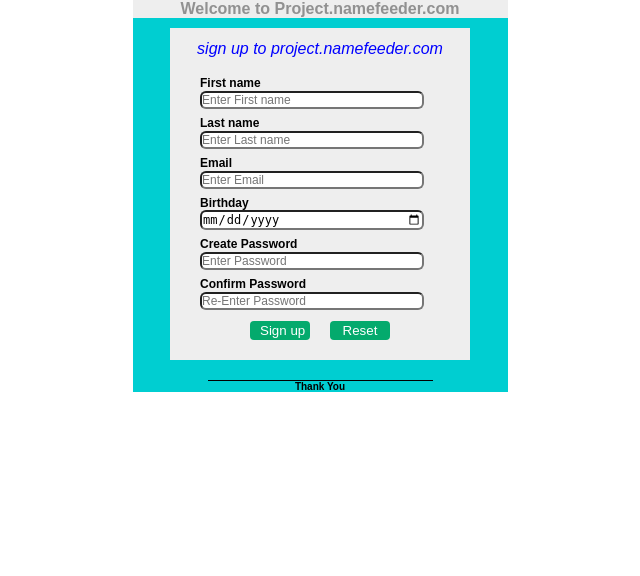
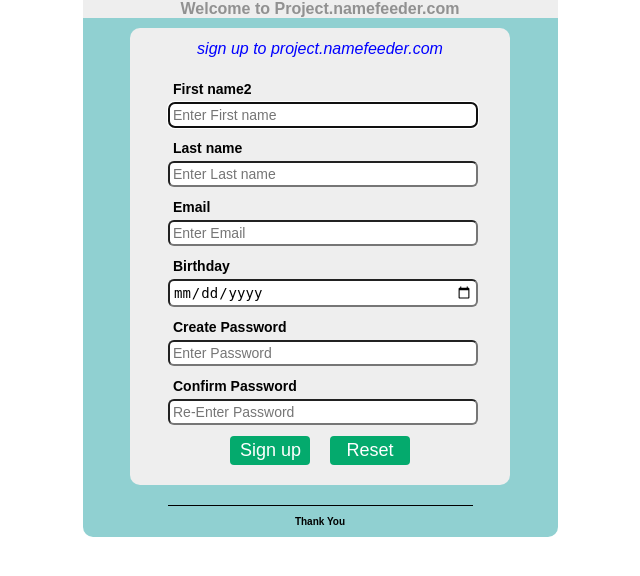
Before and after one commit to chamithlkml/training-project-002, a PHP site: page /signup.html in a window 1280 px wide. Shown: the top 576 px of the page, without its empty margins (320-960 px from the left). Run offline with PHP 8.4, Linux system fonts and the light colour scheme.

Commit message:
Edited sign up style file

```diff
--- a/signup.html
+++ b/signup.html
@@ -19,28 +19,28 @@
 				<p class="text1">sign up to project.namefeeder.com</p><b/>
 
 			<div class="row-body">
-				<p class="text2">First name</p>
-				<td><input type="textbox" placeholder="Enter First name" name="fname"></td>
+				<p class="text2">First name2</p>
+				<td><input type="textbox" placeholder="Enter First name" autofocus name="fname"></td>
 			</div>
 			<div class="row-body">
 				<p class="text2">Last name</p>
-				<td><input type="textbox" placeholder="Enter Last name" name="lname"></td>
+				<td><input type="textbox" placeholder="Enter Last name" autofocus name="lname"></td>
 			</div>
 			<div class="row-body">
 				<p class="text2">Email</p>
-				<td><input type="email" placeholder="Enter Email" name="nemail"></td>
+				<td><input type="email" placeholder="Enter Email" autofocus name="nemail"></td>
 			</div>
 			<div class="row-body">
 				<p class="text2">Birthday</p>
-				<td><input type="date" placeholder="Select Birthday" name="bdate"></td>
+				<td><input type="date" placeholder="Select Birthday" autofocus name="bdate"></td>
 			</div>
 			<div class="row-body">
 				<p class="text2">Create Password</p>
-				<td><input type="Password" placeholder="Enter Password" name="npass"></td>
+				<td><input type="Password" placeholder="Enter Password" autofocus name="npass"></td>
 			</div>
 			<div class="row-body">
 				<p class="text2">Confirm Password</p>
-				<td><input type="Password" placeholder="Re-Enter Password" name="rpass"></td>
+				<td><input type="Password" placeholder="Re-Enter Password" autofocus name="rpass"></td>
 			</div>
 
 			<div class="row-2">
--- a/signupstyle.css
+++ b/signupstyle.css
@@ -12,10 +12,11 @@
 }
 
 .container-2{
-	width: 375px;
+	width: 475px;
 	padding: 0px;
 	margin: 0px auto 0px auto;
-	background: #00ced1ff;
+	background: rgb(144, 208, 209);
+	border-radius: 10px;
 }
 
 .header{
@@ -35,6 +36,7 @@
 	width: 80%;
 	margin: 10px auto 20px auto;
 	background: #eeeeeeff;
+	border-radius: 10px;
 
 }
 
@@ -59,7 +61,7 @@
 
 .footer{
 	width: 60%;
-	padding: 0px;
+	padding: 10px;
 	border-top: 1px solid black;
 	margin: 0px auto 10px auto;
 
@@ -74,8 +76,9 @@
 }
 
 .text2{
-font-size:12px ;
+font-size:14px ;
 color: black;
+padding: 5px;
 }
 
 
@@ -92,8 +95,9 @@ text-align: center;
 input[type=submit] {
   background-color: #04AA6D;
   color: white;
-  width: 60px;
-  padding: 2px 10px;
+  width: 80px;
+  font-size: 18px;
+  padding: 4px 10px;
   border: none;
   border-radius: 4px;
   cursor: pointer;
@@ -105,8 +109,9 @@ input[type=submit] {
 input[type=reset] {
   background-color: #04AA6D;
   color: white;
-  width: 60px;
-  padding: 2px 10px;
+  width: 80px;
+  font-size: 18px;
+  padding: 4px 10px;
   border: none;
   border-radius: 4px;
   cursor: pointer;
@@ -116,7 +121,8 @@ input[type=reset] {
 
 input[type=textbox],input[type=email],input[type=date],input[type=Password]  {
   border-radius: 6px;
-  font-size: 12px;
-  width: 220px;
+  font-size: 14px;
+  padding: 3px;
+  width: 300px;
 
 }
```
